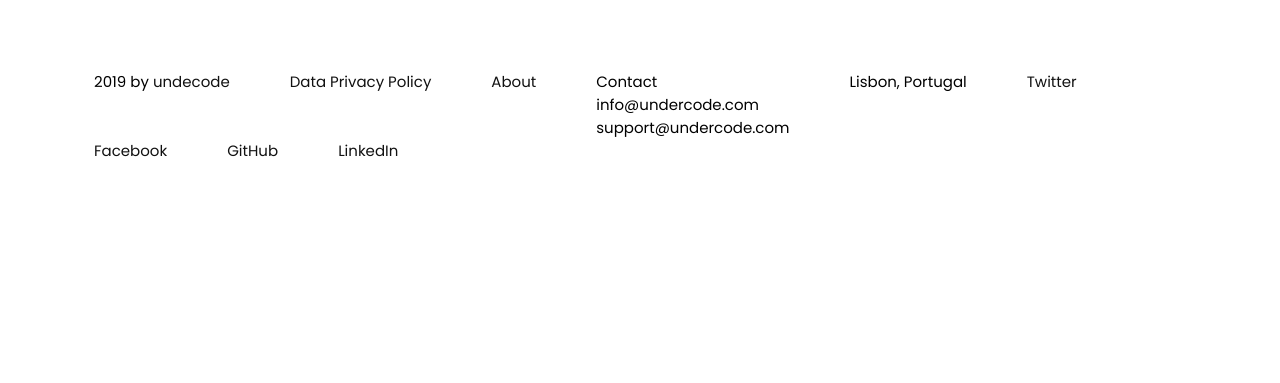
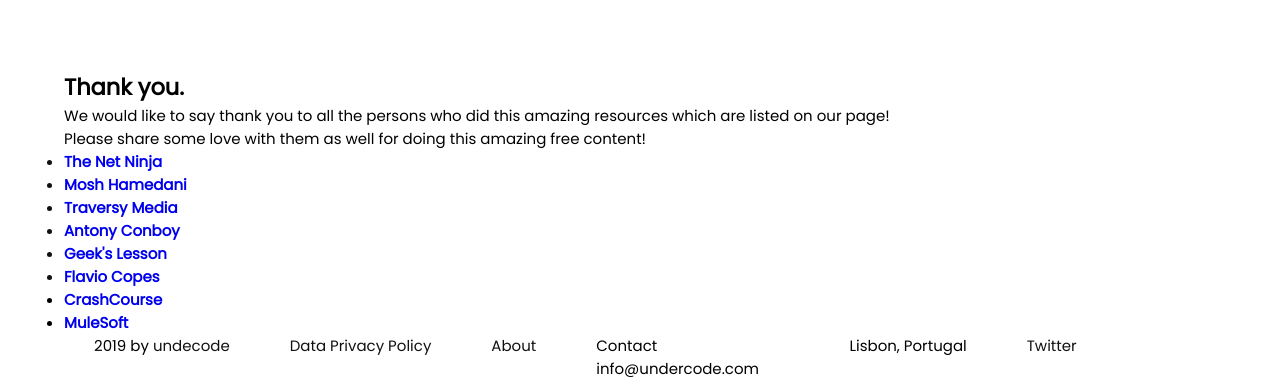
Before and after one commit to undercodeorg/v.1.0, a plain HTML site: page about.html in a window 1280 px wide. Shown: the part 872-1255 px from the top of the page. Before the commit the page ends 1054 px from the top, so only its background shows below. Drawn offline with Linux system fonts and the light colour scheme.

Commit message:
credits added to about.html

```diff
--- a/about.html
+++ b/about.html
@@ -45,8 +45,8 @@
         <h1>FAQ</h1>
         </hr>
     </div>
-  <section id="one" class="wrapper style3 fade-up">
-    <div class="inner">
+  <div class="wrapper">
+    <div class="container">
         <h2>Our vision</h2>
         <p class="idea">As we start to learn to code and not often have engouh money to purschase paid courses,
             we mostly like to go for the <b>free</b>
@@ -91,8 +91,58 @@
                 <p>At the last phase of your journey, you certainly want a fulltime job, remote or freelance. Being world class gives you an edge in the industry and that is what we'll prepare for throughout this course you've decided to take in your life.</p>
             </section>
         </div>
+
+        <div class="credits">
+        <h2>Thank you.</h2>
+        <p>We would like to say thank you to all the persons who did this amazing resources which are listed on our page!<br>
+        Please share some love with them as well for doing this amazing free content!
+        </p>
+        </div>
+        <ul style="text-decoration: none; color: #111;">
+            <li>
+                <a href="https://www.thenetninja.co.uk/" target="_blank" style="text-decoration: none ; list-style-type: none; "><h4>The Net Ninja</h4></a>
+            </li>
+
+
+            <li>
+                <a href="https://programmingwithmosh.com/" target="_blank" style="text-decoration: none ; list-style-type: none; "><h4>Mosh Hamedani</h4></a>
+            </li>
+
+
+            <li>
+                 <a href="https://www.traversymedia.com/" target="_blank" style="text-decoration: none ; list-style-type: none; "><h4>Traversy Media</h4></a>
+            </li>
+
+
+             <li>
+                <a href="https://antony-conboy.teachable.com/" target="_blank" style="text-decoration: none ; list-style-type: none; "><h4>Antony Conboy</h4></a>
+            </li>
+
+
+             <li>
+                 <a href="https://www.youtube.com/channel/UCKXx22vOENUyHrVAADq7Z_g" target="_blank" style="text-decoration: none ; list-style-type: none; "><h4>Geek's Lesson</h4></a>
+            </li>
+
+
+                <li>
+                   <a href="https://flaviocopes.com" target="_blank" style="text-decoration: none ; list-style-type: none; "><h4>Flavio Copes</h4></a>
+               </li>
+        </ul>
+
+        <ul>
+            <li>
+                <a href="https://www.youtube.com/user/crashcourse" target="_blank" style="text-decoration: none ; list-style-type: none; "><h4>CrashCourse</h4></a>
+            </li>
+        </ul>
+        <ul>
+            <li>
+                <a href="https://www.mulesoft.com//" target="_blank" style="text-decoration: none ; list-style-type: none; "><h4>MuleSoft</h4></a>
+            </li>
+        </ul>
+        </div>
     </div>
-</section>
+    </div>
+</div>
 
   <section>
     <footer>
--- a/css/main.css
+++ b/css/main.css
@@ -34,9 +34,7 @@ body {
       margin-bottom: 30px;
   }
 
-  .donate_form {
 
-  }
 
   .navBar_section {
     background: rgba(255,255,255,.97)!important;
@@ -404,3 +402,30 @@ footer {
       /* color: #111; */
       margin: 10px 0;
   }
+
+  /* About - Credits */
+
+
+
+.cedits_list {
+    display: flex;
+    flex-wrap: wrap;
+    list-style: none;
+}
+
+.credits_list li {
+    padding: 0 30px;
+}
+
+.credits_list li a {
+    text-decoration: none;
+    color: #111;
+}
+
+.secondary {
+    list-style: none;
+}
+
+.secondary li {
+    padding: 0;
+}
```
